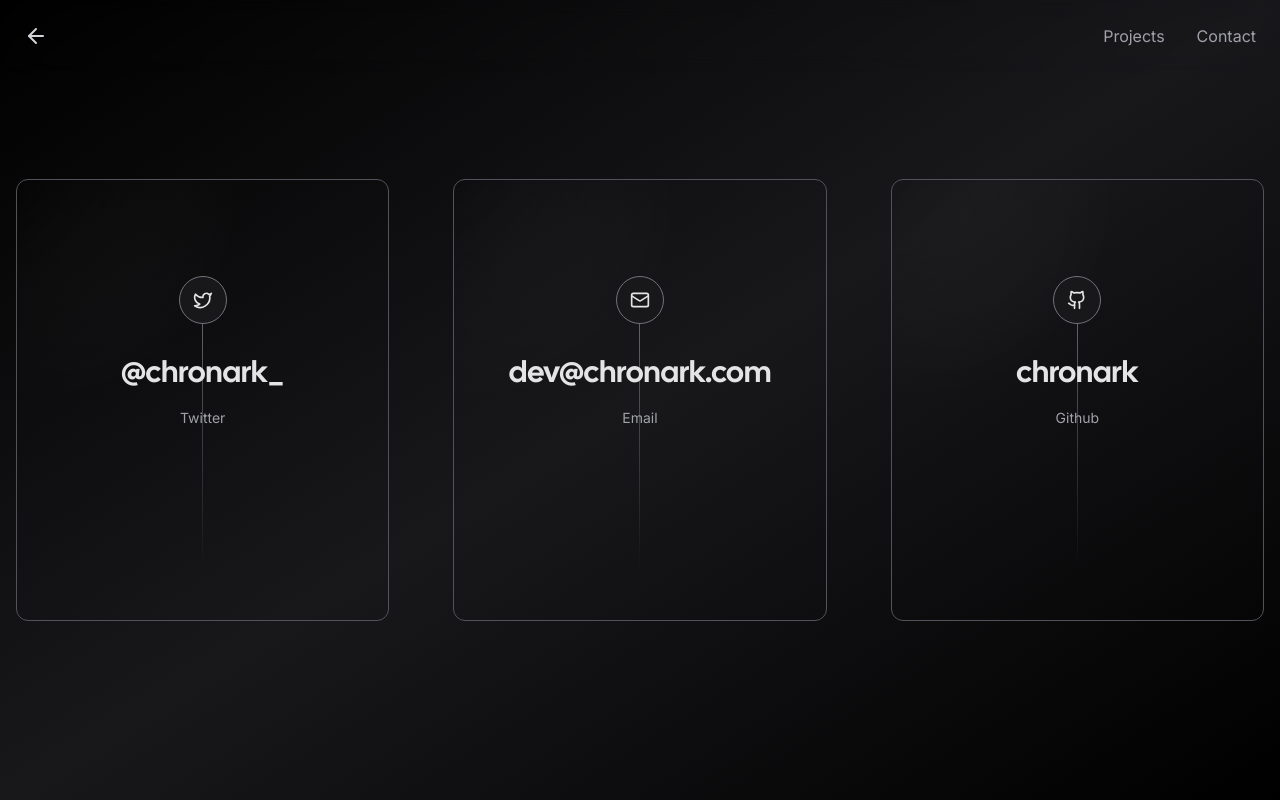
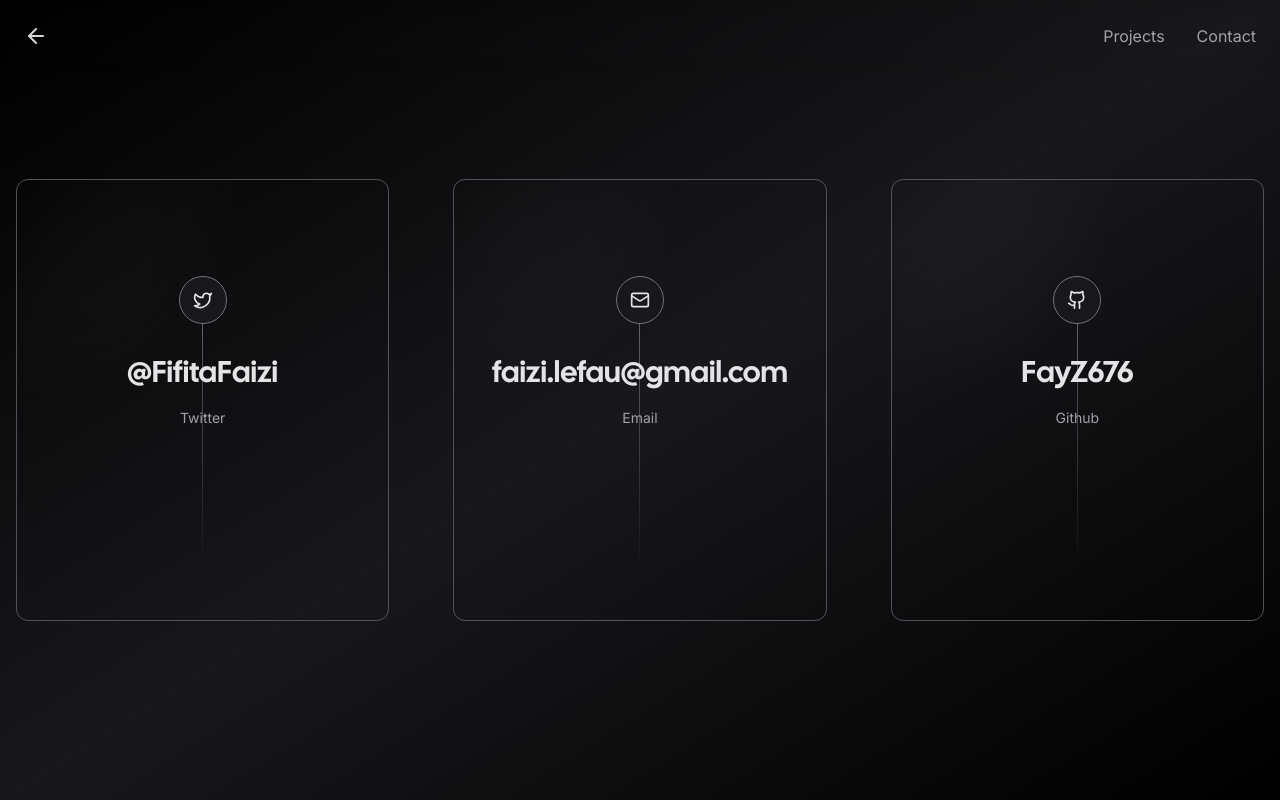
Before and after one commit to FayZ676/potfolio, a Next.js app: page /contact in a window 1280 px wide. Built offline with nearby package versions, Linux system fonts and the light colour scheme; no server answers; what tailwindcss-debug-screens would draw is missing.

Commit message:
Add content to projects. Remove chronark.com from various elements.

```diff
--- a/app/contact/page.tsx
+++ b/app/contact/page.tsx
@@ -7,21 +7,21 @@
 const socials = [
   {
     icon: <Twitter size={20} />,
-		href: "https://twitter.com/chronark_",
+    href: "https://twitter.com/FifitaFaizi",
     label: "Twitter",
-		handle: "@chronark_",
+    handle: "@FifitaFaizi",
   },
   {
     icon: <Mail size={20} />,
-		href: "mailto:dev@chronark.com",
+    href: "mailto:faizi.lefau@gmail.com",
     label: "Email",
-		handle: "dev@chronark.com",
+    handle: "faizi.lefau@gmail.com",
   },
   {
     icon: <Github size={20} />,
-		href: "https://github.com/chronark",
+    href: "https://github.com/FayZ676",
     label: "Github",
-		handle: "chronark",
+    handle: "FayZ676",
   },
 ];
 
--- a/app/layout.tsx
+++ b/app/layout.tsx
@@ -6,16 +6,16 @@
 
 export const metadata: Metadata = {
   title: {
-		default: "chronark.com",
-		template: "%s | chronark.com",
+    default: "faizififita.com",
+    template: "%s | faizififita.com",
   },
   description: "Software engineer at upstash.com and founder of planetfall.io",
   openGraph: {
-		title: "chronark.com",
+    title: "faizififita.com",
     description:
       "Software engineer at upstash.com and founder of planetfall.io",
-		url: "https://chronark.com",
-		siteName: "chronark.com",
+    url: "https://www.faizififita.com",
+    siteName: "www.faizififita.com",
     images: [
       {
         url: "https://chronark.com/og.png",
@@ -38,7 +38,7 @@
     },
   },
   twitter: {
-		title: "Chronark",
+    title: "Faizi Fifita",
     card: "summary_large_image",
   },
   icons: {
--- a/app/page.tsx
+++ b/app/page.tsx
@@ -36,7 +36,7 @@
       <div className="my-16 text-center animate-fade-in">
         <h2 className="text-sm text-zinc-500 ">
           Hi, my name is Faizi. I'm a full-stack software developer with real
-          experience in developing and shipping SAAS products.
+          experience in developing and shipping large scale SAAS products.
           <br />
           Over the last year I co-founded and have been building{" "}
           <Link
--- a/content/projects/ai-research.mdx
+++ b/content/projects/ai-research.mdx
@@ -1,6 +1,7 @@
 ---
 title: COVID-19 Fake News Detection with Bio NLP
 description: Published peer-reviewed research analyzing 1164 COVID-19 news articles using advanced machine learning algorithms to extract 158 novel features and train 15 machine learning classifiers to predict COVID-19 fake news with over 90% accuracy.
+repository: chronark/chronark.com
 date: "2023-07-01"
 url: https://www.mdpi.com/2504-2289/7/1/46
 published: true
--- a/content/projects/captionit.mdx
+++ b/content/projects/captionit.mdx
@@ -6,4 +6,9 @@
 published: true
 ---
 
-CaptionIt is an innovative, AI-powered mobile app that generates unique, witty, and humorous captions for your images, tailored to your personal style and current trends.
+- Built web scrapers from scratch using Python and scraped over 15,000 social media posts. Conducted analysis on the social media posts, their images, captions, likes, comments, shares, and various other public metrics in order to identify the key components of a successful caption.
+- Fine-tuned cutting edge, multi modal, transformer models for image to caption generation.
+- Designed and developed a FastAPI application incorporating custom transformer models and industry standard features such as JWT Auth, Redis Caching, content moderation, NoSQL data storage with Firestore.
+- Deployed our API to the Google Cloud Platform and built a cloud infrastructure with following key features designed to support hundreds of thousands of users: CI/CD using Cloud Run, Cloud Build, and GitHub actions. Automatic scaling originally using Google Kubernetes Engine and then further optimizing with Vertex AI. Automatic multi-timeline data backups using Cloud Functions and Firestore.
+- Managed a team of international app developers for both iOS and Android, facilitating the integration of the Captionit API with Swift and Kotlin.
+- Created social media content on TikTok, Instagram, and Twitter to grow the Captionit brand and audience. Collaborated with preexisting social media influencers to assist in building our marketing strategy. Automated key areas of our content creation using AI, such as Image Generation with MidJourney and copyright generation with ChatGPT.
--- a/content/projects/chatbot.mdx
+++ b/content/projects/chatbot.mdx
@@ -1,6 +1,7 @@
 ---
 title: AI Chatbot
 description: Built full stack AI chatbot’s from scratch using Langchain, Pinecone, OpenAI API, Python, and Next JS, allowing users to converse either directly with ChatGPT or with various other data sources such as PDF’s, webpages, and Google Drive documents.
+repository: chronark/chronark.com
 date: "2023-07-01"
 url: https://captionit.ai
 published: true
--- a/content/projects/chronark.com.mdx
+++ /dev/null
@@ -1,12 +0,0 @@
----
-title: chronark.com
-description: The website you're looking at. Built with Next JS, Typescript, Redis database.
-repository: chronark/chronark.com
-url: https://chronark.com
-date: 2023-03-28
-published: true
----
-
-I've always wanted a place where I could collect, share, and look back on the various things that I work on. This open source Next JS project stood out to me and has served as the foundation of my personal portfolio.
-
-Show the original creator some love and check out the Repository on GitHub.
--- /dev/null
+++ b/content/projects/faizi.com.mdx
@@ -0,0 +1,12 @@
+---
+title: faizififita.com
+description: The website you're looking at. Built with Next.js, Typescript, Redis, and deployed with Vercel.
+repository: chronark/chronark.com
+url: https://www.faizififita.com
+date: 2023-03-28
+published: true
+---
+
+I've always wanted a place where I could collect, share, and look back on the various things that I work on. This open source Next.js project stood out to me and has served as the foundation of my personal portfolio.
+
+Show the original creator some love and check out the Repository on GitHub.
```
Lines whose indentation alone changed are shown as unchanged.
